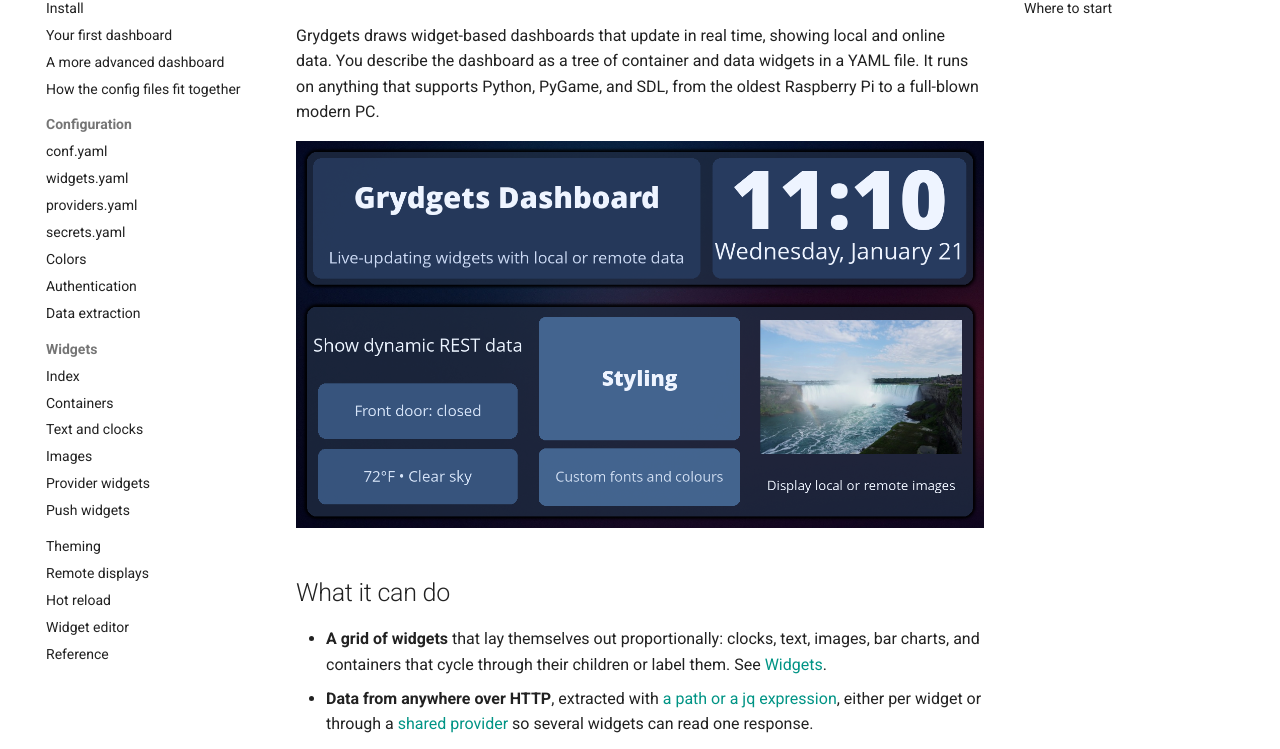
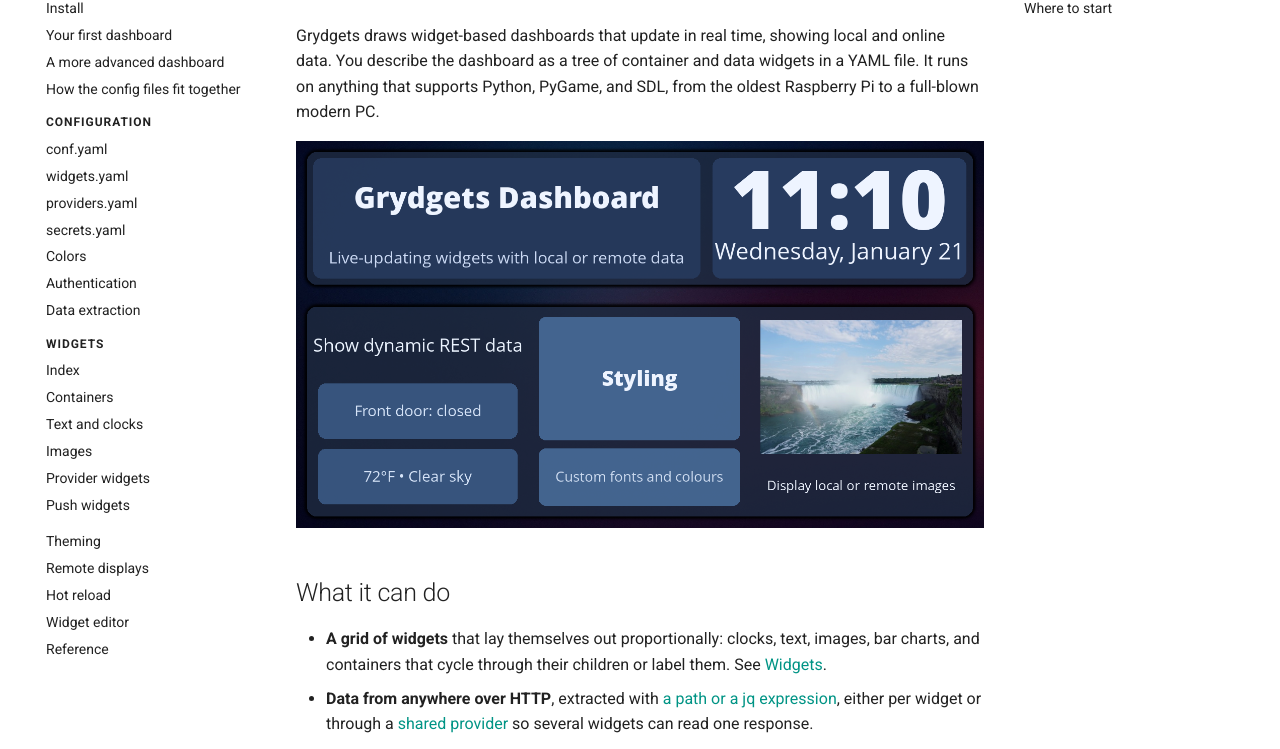
Before and after one commit to iamjackg/grydgets, an MkDocs documentation site: the page built from docs/index.md, in a window 1280 px wide. Shown: the part 157-906 px from the top of the page. Built offline with MkDocs 1.6.1 and Material for MkDocs 9.7.7, drawn with Linux system fonts in a browser that asks for light colours; comment, search, counter and statistics services are not loaded.

Commit message:
Make sidebar section headers stand out from the pages under them
Co-Authored-By: Claude Opus 5.5 <noreply@anthropic.com>

```diff
--- /dev/null
+++ b/docs/stylesheets/extra.css
@@ -0,0 +1,12 @@
+/* Section headers in the sidebar otherwise look like the pages under them.
+   They're kept out of the primary colour, since that already marks the
+   current page. The width matches the one where navigation.sections starts
+   rendering sections as headers instead of drill-down menus. */
+@media screen and (min-width: 76.25em) {
+  .md-nav--primary .md-nav__item--section > .md-nav__link {
+    color: var(--md-default-fg-color);
+    font-size: 0.6rem;
+    letter-spacing: 0.08em;
+    text-transform: uppercase;
+  }
+}
--- a/mkdocs.yml
+++ b/mkdocs.yml
@@ -28,6 +28,9 @@ theme:
       toggle:
         icon: material/weather-sunny
         name: Switch to the day theme
+
+extra_css:
+  - stylesheets/extra.css
 
 markdown_extensions:
   - admonition
```
